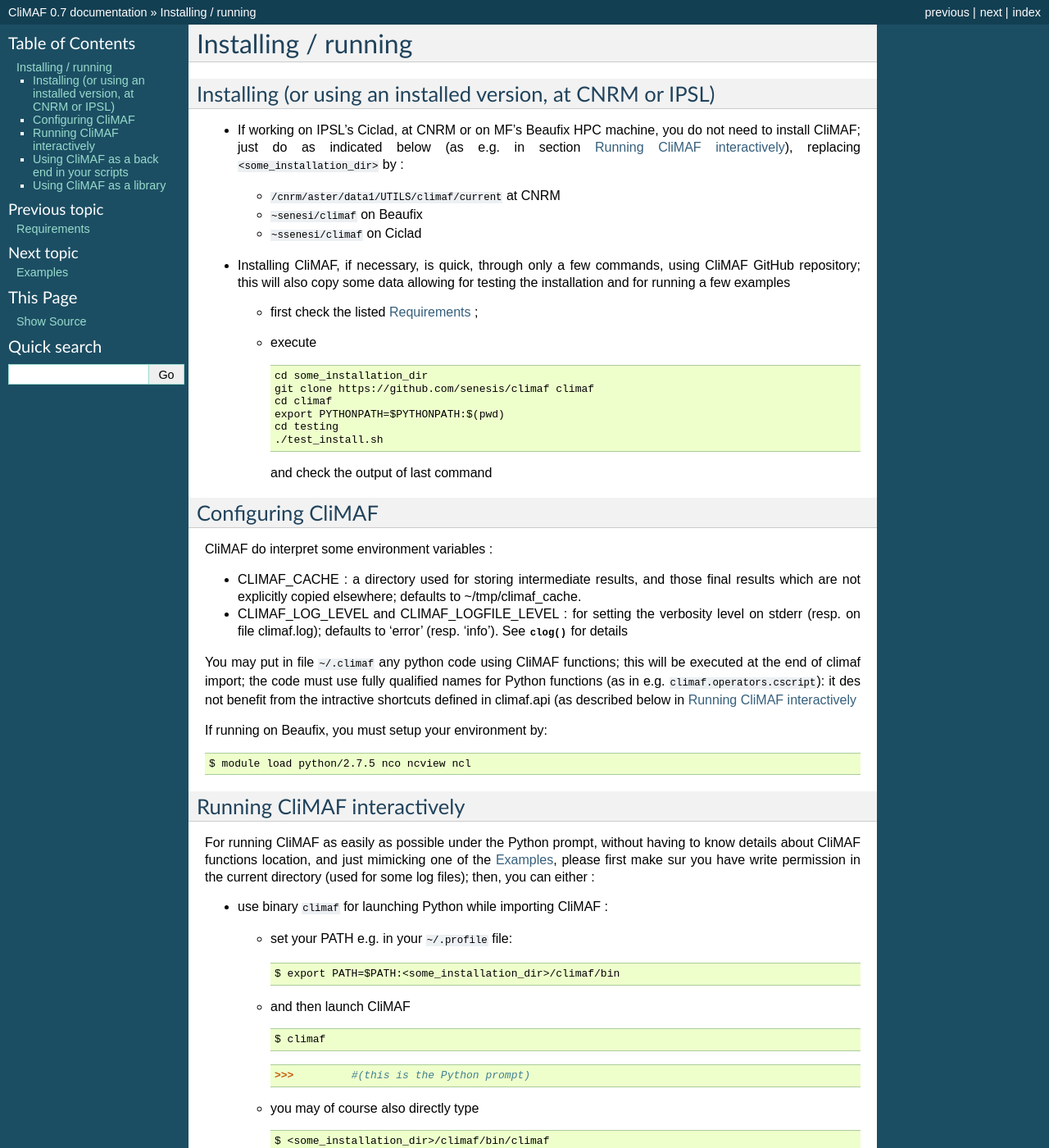
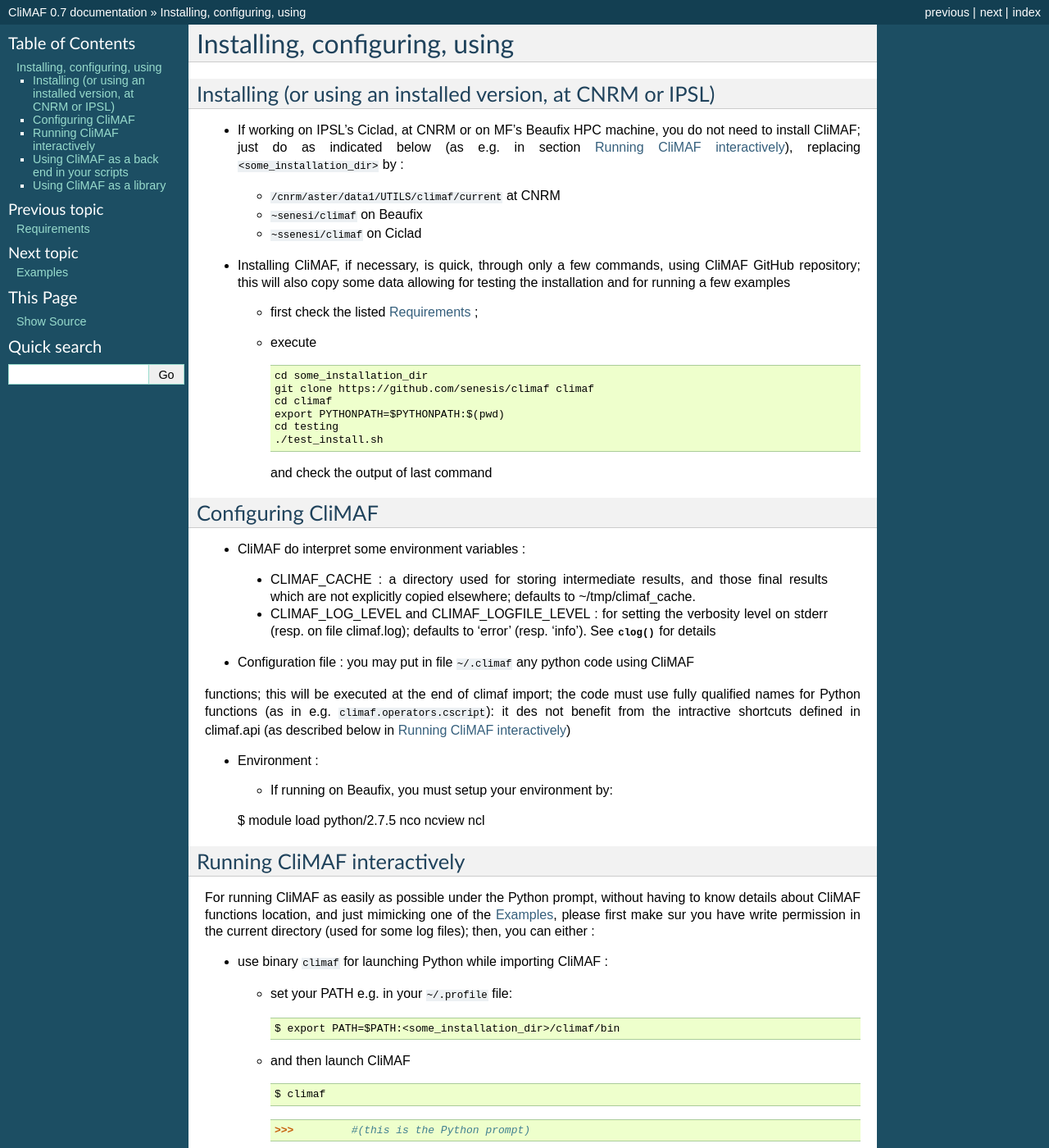
Before and after one commit to rigoudyg/climaf, a Sphinx documentation site: the page built from doc/installing.rst, in a window 1280 px wide and 1400 px high. Shown: the whole window at 82% size. Built offline with Sphinx 7.4.7, drawn with Linux system fonts in a browser that asks for light colours; some of the changed text lies outside the part shown.

```diff
--- a/doc/conf.py
+++ b/doc/conf.py
@@ -34,8 +34,8 @@ extensions = [
     'sphinx.ext.autodoc'
     ,'sphinx.ext.todo'
     ,'sphinx.ext.viewcode'
-    ,'sphinx.ext.napoleon' #this one works at RTD
-    #,'sphinxcontrib.napoleon' #This one works at CNRM
+    #,'sphinx.ext.napoleon' #this one works at RTD
+    ,'sphinxcontrib.napoleon' #This one works at CNRM
 ]
 
 # Add any paths that contain templates here, relative to this directory.
--- a/doc/functions_data.rst
+++ b/doc/functions_data.rst
@@ -37,7 +37,7 @@ cproject : declare a new project and its non-standard attributes/facets
 
 .. autoclass:: climaf.classes.cproject
 
-cprojects : dictionnary of known projects
+cprojects : dictionary of known projects
 --------------------------------------------------------------------------
 
 .. autodata:: climaf.classes.cprojects
--- a/doc/installing.rst
+++ b/doc/installing.rst
@@ -1,7 +1,6 @@
-----------------------------
-Installing / running
-----------------------------
-
+---------------------------------
+Installing, configuring, using
+---------------------------------
 
 .. _installing:
 
@@ -40,24 +39,25 @@ Installing (or using an installed version, at CNRM or IPSL)
 Configuring CliMAF
 ---------------------
 
-CliMAF do interpret some environment variables :
+- CliMAF do interpret some environment variables :
 
-- CLIMAF_CACHE : a directory used for storing intermediate results,
-  and those final results which are not explicitly copied elsewhere;
-  defaults to ~/tmp/climaf_cache.
+ - CLIMAF_CACHE : a directory used for storing intermediate results,
+   and those final results which are not explicitly copied elsewhere;
+   defaults to ~/tmp/climaf_cache.
 
-- CLIMAF_LOG_LEVEL and CLIMAF_LOGFILE_LEVEL : for setting the
-  verbosity level on stderr (resp. on file climaf.log); defaults to
-  'error' (resp. 'info'). See :py:func:`~climaf.clogging.clog` for details
+ - CLIMAF_LOG_LEVEL and CLIMAF_LOGFILE_LEVEL : for setting the
+   verbosity level on stderr (resp. on file climaf.log); defaults to
+   'error' (resp. 'info'). See :py:func:`~climaf.clogging.clog` for details
 
-You may put in file ``~/.climaf`` any python code using CliMAF
+- Configuration file : you may put in file ``~/.climaf`` any python code using CliMAF
 functions; this will be executed at the end of climaf import; the code
 must use fully qualified names for Python functions (as in e.g. ``climaf.operators.cscript``): it des not
 benefit from the intractive shortcuts defined in climaf.api (as
-described below in :ref:`running_inter`
+described below in :ref:`running_inter`)
 
+- Environment :
 
-If running on Beaufix, you must setup your environment by::
+  - If running on Beaufix, you must setup your environment by::
 
   $ module load python/2.7.5 nco ncview ncl
 
```
Also changed, not shown: other parts of doc/installing.rst (+2 -2 lines), doc/news.rst (+12 -4 lines), examples/README.rst, 8 other files.
